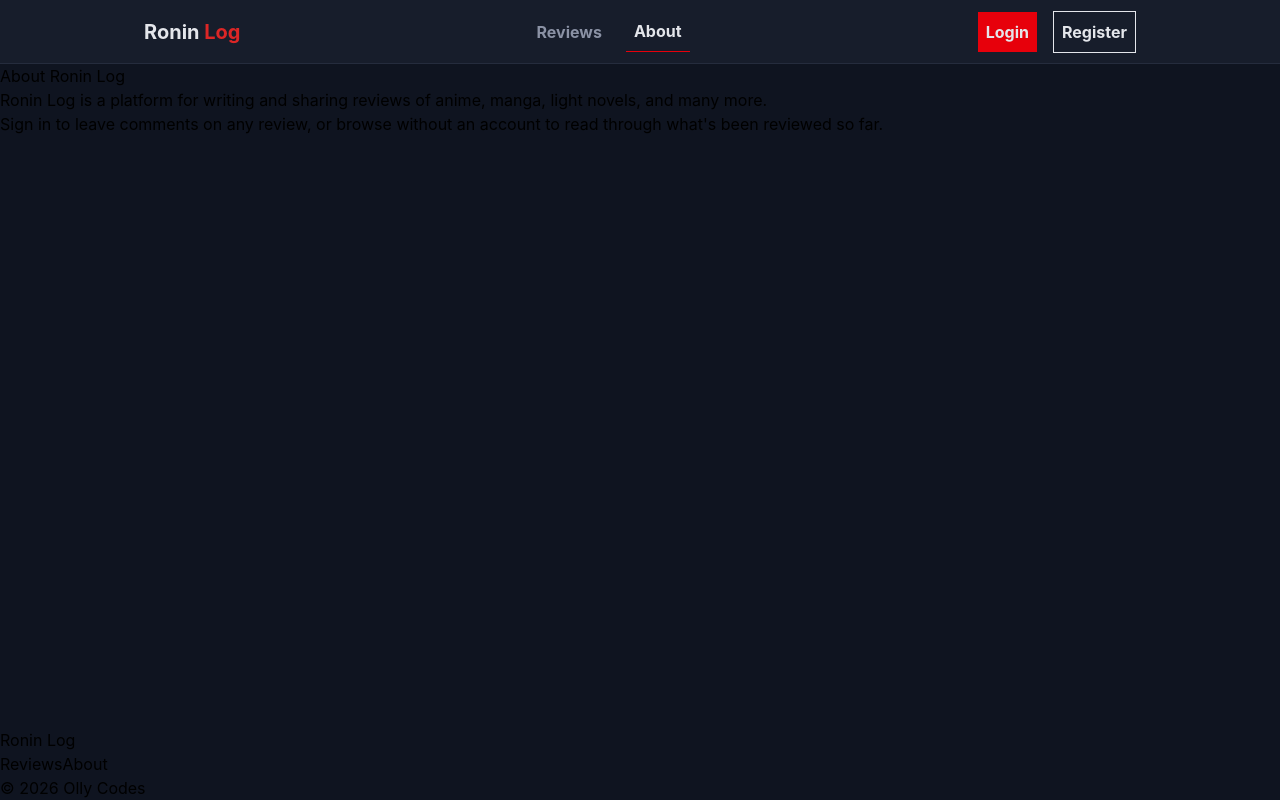
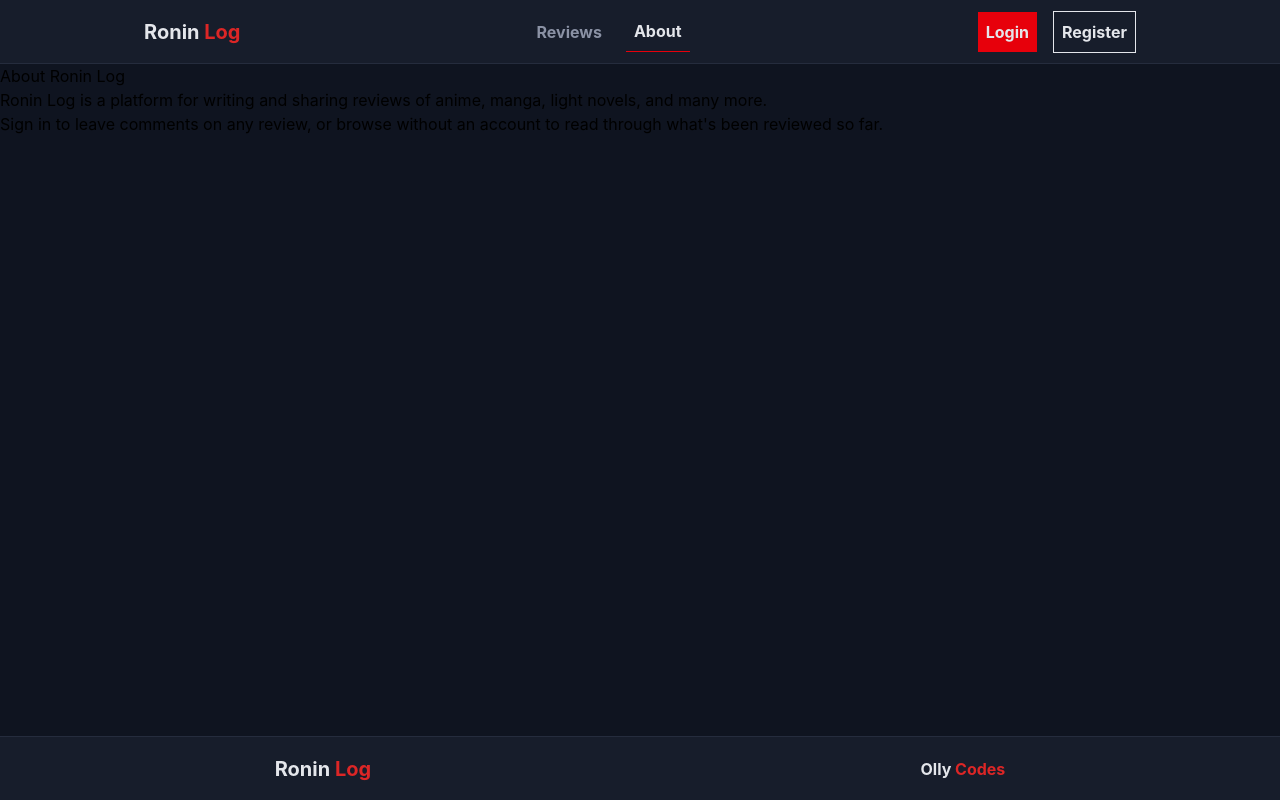
Before and after one commit to Olly-Codes/ronin-log, a React (Vite) app: page /about in a window 1280 px wide. Built offline with nearby package versions, Linux system fonts and the light colour scheme; no server answers.

Commit message:
style: styling footer

```diff
--- a/src/components/Footer.tsx
+++ b/src/components/Footer.tsx
@@ -1,26 +1,9 @@
-import { Link } from "react-router";
-
 const Footer = () => {
-
-    const links = [
-        { to: "/reviews", label: "Reviews" },
-        { to: "/about", label: "About" },
-    ];
 
     return (
         <>
-            <p>Ronin <span>Log</span></p>
-            <ul>
-                {links.map((link) => (
-                    <Link
-                        key={link.to}
-                        to={link.to}
-                    >
-                        {link.label}
-                    </Link>
-                ))}
-            </ul>
-            <p>&copy; 2026 Olly Codes</p>
+            <p className="text-xl">Ronin <span  className="text-accent">Log</span></p>
+            <p>Olly <span className="text-accent">Codes</span></p>
         </>
     );
 };
--- a/src/components/Layout.tsx
+++ b/src/components/Layout.tsx
@@ -43,7 +43,7 @@ const Layout = () => {
 
             <Outlet />
 
-            <footer>
+            <footer className="h-16 bg-surface border-t border-border flex items-center justify-around text-primary font-bold">
                 <Footer />
             </footer>
         </div>
```
